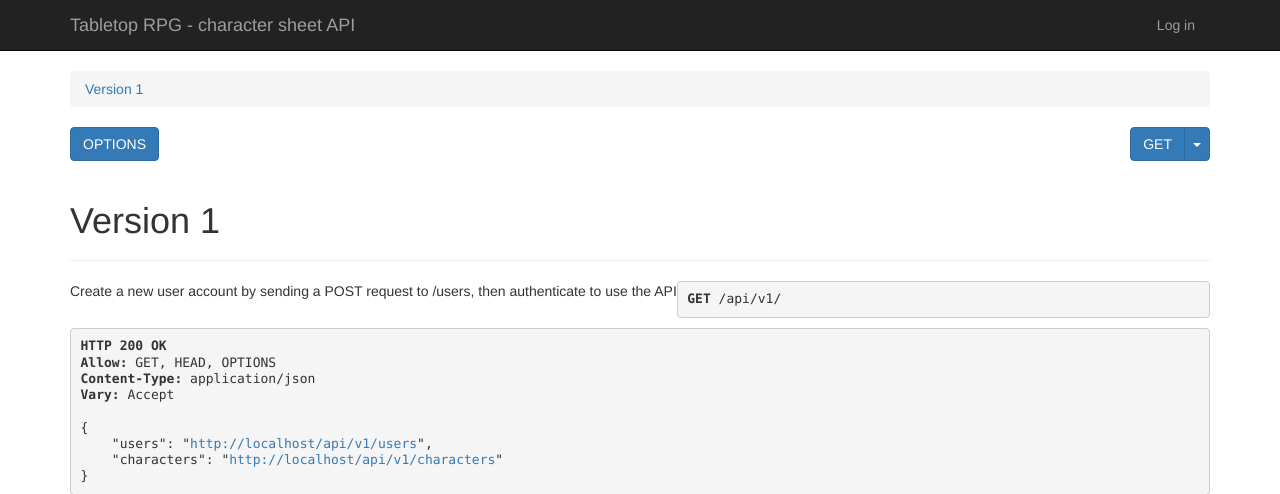
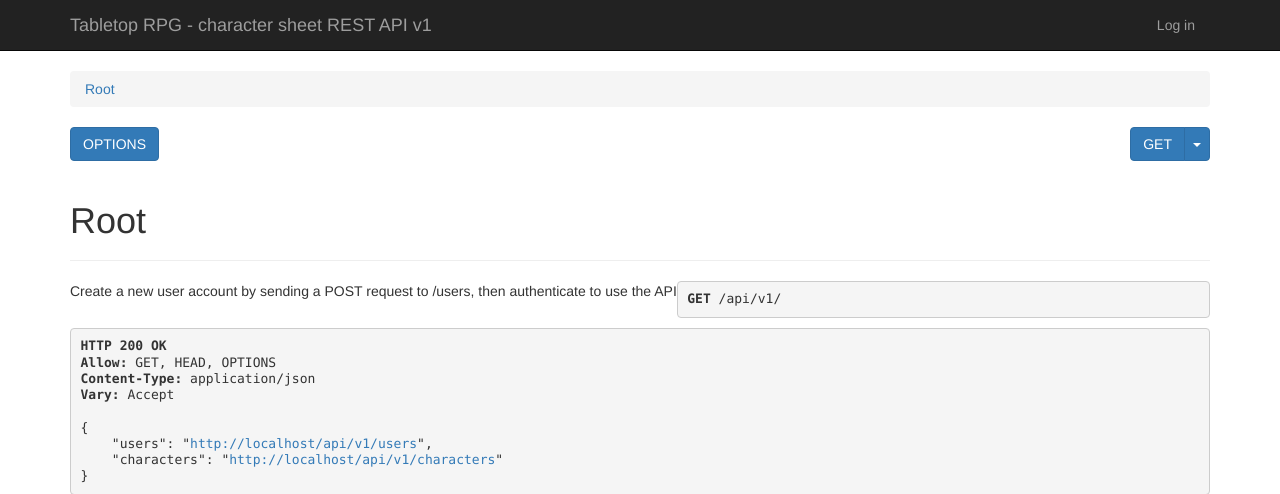
Before and after one commit to tassaron/ttrpg-api, a Django app: page /api/v1/ in a window 1280 px wide. Shown: the top 494 px of the page. Run offline with Django 4.2, Linux system fonts and the light colour scheme; some libraries are stand-ins or nearby versions.

Commit message:
nicer views

```diff
--- a/src/frontend/templates/rest_framework/api.html
+++ b/src/frontend/templates/rest_framework/api.html
@@ -1,7 +1,11 @@
 {% extends "rest_framework/base.html" %}
+
+{% block title %}
+{{ name }} - Tabletop RPG - character sheet REST API {{ request.version }}
+{% endblock %}
 
 {% block branding %}
 <a class='navbar-brand' rel="nofollow" href='{% url 'index' %}'>
-    Tabletop RPG - character sheet API
+    Tabletop RPG - character sheet REST API {{ request.version }}
 </a>
 {% endblock %}
--- a/src/project/routers.py
+++ b/src/project/routers.py
@@ -5,5 +5,5 @@ from api_v1.views import CharacterViewSet, UserViewSet
 router = routers.DefaultRouter(trailing_slash=False)
 router.register("users", UserViewSet)
 router.register("characters", CharacterViewSet)
-router.get_api_root_view().cls.__name__ = "version 1"
+router.get_api_root_view().cls.__name__ = "root"
 router.get_api_root_view().cls.__doc__ = "Create a new user account by sending a POST request to /users, then authenticate to use the API"
```
Also changed, not shown: src/frontend/templates/rest_framework/login.html (added, +10 -0 lines).
